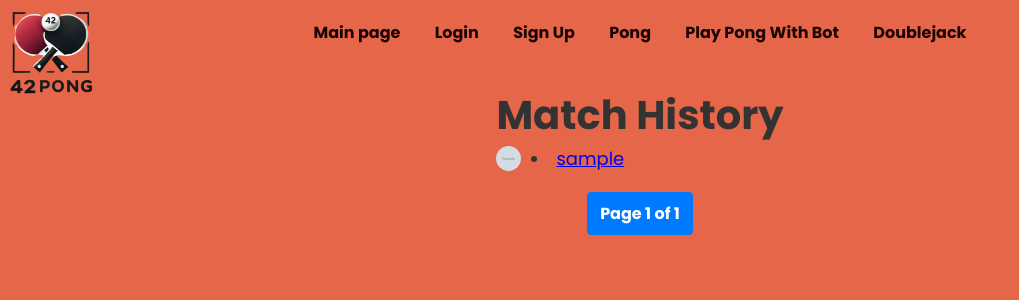
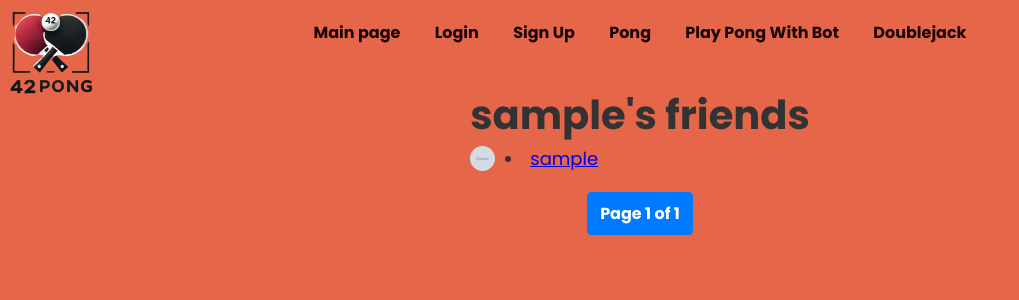
Before and after one commit to dogadinm/ft_transcendence_42, a Django app: a page that uses ft_transcendence_42/ft_transcendence/transcendence/templates/pong_app/full_friends_list.html in a window 1280 px wide. Shown: the top 300 px of the page, without its empty margins (0-1019 px from the left). Run offline with Django 5.2, Linux system fonts and the light colour scheme; tables that the repository leaves empty hold one stand-in row (values such as "Sample post"); grey boxes marked "Sample" are stand-in pictures; parts of the project's set-up code (start-up, migrations or seed data) failed here and were passed over.

Commit message:
lists friends and match

```diff
--- a/ft_transcendence_42/ft_transcendence/transcendence/templates/pong_app/full_friends_list.html
+++ b/ft_transcendence_42/ft_transcendence/transcendence/templates/pong_app/full_friends_list.html
@@ -2,7 +2,7 @@
 {% load static %}
 {% block body %}
 
-  <h1>Match History</h1>
+  <h1>{{username}}'s friends</h1>
 
       {% for friend in page_obj %}
         <div style="display: flex; align-items: center; margin-bottom: 10px;">
--- a/ft_transcendence_42/ft_transcendence/transcendence/templates/pong_app/profile.html
+++ b/ft_transcendence_42/ft_transcendence/transcendence/templates/pong_app/profile.html
@@ -64,7 +64,7 @@
     <div class="text-center my-3">
         <img src="{{ photo }}" alt="{{ user.username }}" class="rounded-circle" width="150" height="150">
     </div>
-        <p>{{ user.description }}</p>
+        <p>{{ description }}</p>
     <div class="text-center mb-4"></div>
 
     <div class="row d-flex justify-content-center mb-4">
@@ -125,7 +125,6 @@
 
 
 {% if is_owner or friend %}
-  <h1>Match History</h1>
   <h1>Recent Matches</h1>
   <table>
     <thead>
--- a/ft_transcendence_42/ft_transcendence/transcendence/views.py
+++ b/ft_transcendence_42/ft_transcendence/transcendence/views.py
@@ -147,6 +147,7 @@ def profile(request, username):
     return render(request, "pong_app/profile.html", {
         "username": page_user.username,
         "nickname": page_user.nickname,
+        "description": page_user.description,
         "photo": page_user.photo.url,
         "score": score.score,
         "user_account": page_user,
@@ -289,4 +290,7 @@ def full_friends_list(request, username):
     page_number = request.GET.get('page')
     page_obj = paginator.get_page(page_number)
 
-    return render(request, 'pong_app/full_friends_list.html', {'page_obj': page_obj})
+    return render(request, 'pong_app/full_friends_list.html', {
+        'page_obj': page_obj,
+        'username': user.username
+    })
```
